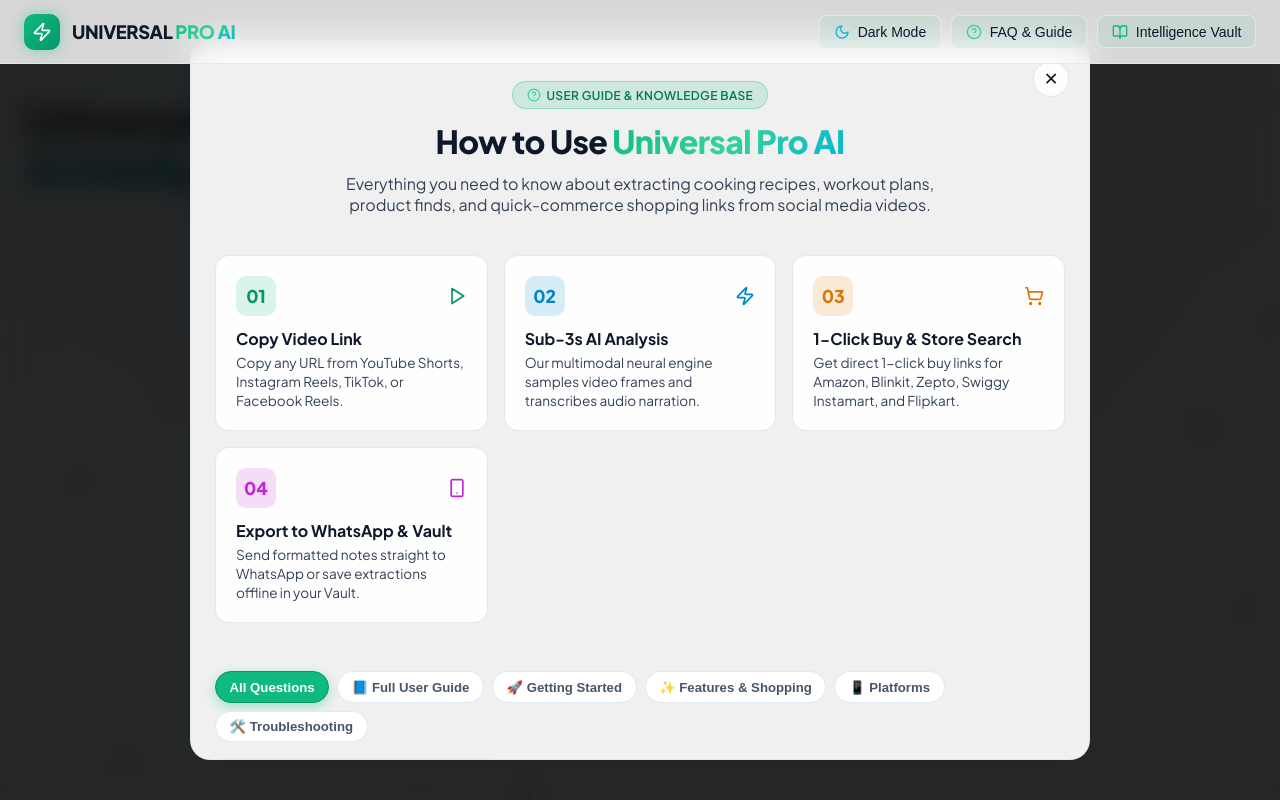
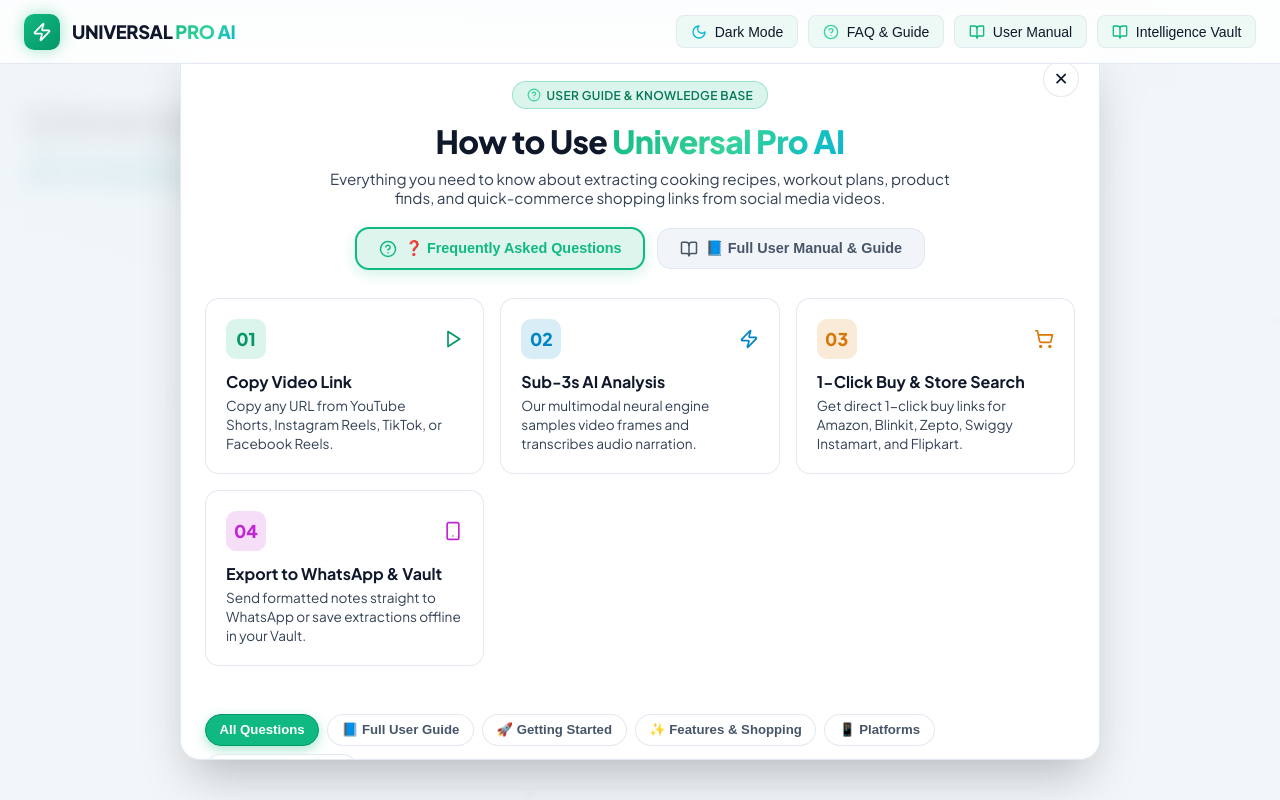
Before and after one commit to manasdas111555/recipe-extractor, a Next.js app in the folder frontend/: page / in a window 1280 px wide. Both pictures are taken after a click on the button "FAQ & Guide". Built offline with nearby package versions, Linux system fonts and the light colour scheme.

Commit message:
fix(ui): dynamic theme backdrop blur and dedicated User Manual top switcher tab

```diff
--- a/frontend/src/app/globals.css
+++ b/frontend/src/app/globals.css
@@ -5,7 +5,9 @@
   --bg-base: #F8FAFC;
   --bg-surface: rgba(255, 255, 255, 0.82);
   --bg-surface-elevated: rgba(255, 255, 255, 0.94);
+  --bg-surface-solid: #FFFFFF;
   --bg-card: rgba(255, 255, 255, 0.88);
+  --bg-card-solid: #F1F5F9;
   --border-subtle: rgba(226, 232, 240, 0.95);
   --border-active: rgba(16, 185, 129, 0.5);
   --text-primary: #0F172A;
@@ -32,7 +34,9 @@
   --bg-base: #040711;
   --bg-surface: rgba(14, 20, 36, 0.78);
   --bg-surface-elevated: rgba(22, 30, 54, 0.88);
+  --bg-surface-solid: #0D1322;
   --bg-card: rgba(12, 18, 32, 0.75);
+  --bg-card-solid: #161E36;
   --border-subtle: rgba(255, 255, 255, 0.09);
   --border-active: rgba(16, 185, 129, 0.45);
   --text-primary: #F8FAFC;
--- a/frontend/src/app/page.tsx
+++ b/frontend/src/app/page.tsx
@@ -82,6 +82,7 @@
   const [waPhoneNumber, setWaPhoneNumber] = useState<string>('');
   const [theme, setTheme] = useState<'light' | 'dark'>('light');
   const [isCookingDrawerOpen, setIsCookingDrawerOpen] = useState<boolean>(false);
+  const [faqCategory, setFaqCategory] = useState<string>('all');
 
   const toggleSaveToVault = () => {
     if (!result) return;
@@ -949,12 +950,28 @@
 
             {/* FAQ & How It Works Guide Button */}
             <button
-              onClick={() => setIsFaqModalOpen(true)}
+              onClick={() => {
+                setFaqCategory('all');
+                setIsFaqModalOpen(true);
+              }}
               className="btn-ghost"
               style={{ padding: '0.45rem 0.85rem' }}
             >
               <HelpCircle size={16} color="#34D399" />
               <span>FAQ & Guide</span>
+            </button>
+
+            {/* Dedicated User Manual Button */}
+            <button
+              onClick={() => {
+                setFaqCategory('user_manual');
+                setIsFaqModalOpen(true);
+              }}
+              className="btn-ghost"
+              style={{ padding: '0.45rem 0.85rem' }}
+            >
+              <BookOpen size={16} color="#10B981" />
+              <span>User Manual</span>
             </button>
 
             {/* Intelligence Vault Library Button */}
@@ -2192,7 +2209,7 @@
         })()}
 
         {/* Interactive FAQ & User Guide Modal Drawer */}
-        <FaqSection isOpen={isFaqModalOpen} onClose={() => setIsFaqModalOpen(false)} />
+        <FaqSection isOpen={isFaqModalOpen} onClose={() => setIsFaqModalOpen(false)} initialCategory={faqCategory} />
       </main>
 
       {/* Slide-out Intelligence Vault Library Drawer */}
--- a/frontend/src/components/FaqSection.tsx
+++ b/frontend/src/components/FaqSection.tsx
@@ -203,12 +203,19 @@
 interface FaqSectionProps {
   isOpen?: boolean;
   onClose?: () => void;
+  initialCategory?: string;
 }
 
-export default function FaqSection({ isOpen, onClose }: FaqSectionProps = {}) {
-  const [activeCategory, setActiveCategory] = useState<string>('all');
+export default function FaqSection({ isOpen, onClose, initialCategory = 'all' }: FaqSectionProps = {}) {
+  const [activeCategory, setActiveCategory] = useState<string>(initialCategory);
   const [searchQuery, setSearchQuery] = useState<string>('');
   const [openId, setOpenId] = useState<string | null>('how-to-extract');
+
+  React.useEffect(() => {
+    if (initialCategory) {
+      setActiveCategory(initialCategory);
+    }
+  }, [initialCategory, isOpen]);
 
   const toggleAccordion = (id: string) => {
     setOpenId((prev) => (prev === id ? null : id));
@@ -230,16 +237,14 @@
       id="faq-section"
       style={{
         width: '100%',
-        maxWidth: '900px',
+        maxWidth: '920px',
         maxHeight: '90vh',
         overflowY: 'auto',
         padding: '2.5rem 1.5rem',
-        background: 'var(--bg-surface-elevated)',
-        backdropFilter: 'blur(20px)',
-        WebkitBackdropFilter: 'blur(20px)',
+        background: 'var(--bg-surface-solid)',
         border: '1px solid var(--border-subtle)',
         borderRadius: 'var(--radius-lg)',
-        boxShadow: 'var(--shadow-card)',
+        boxShadow: '0 25px 50px -12px rgba(0, 0, 0, 0.25)',
         position: 'relative'
       }}
     >
@@ -270,7 +275,7 @@
       )}
 
       {/* Header Badge & Title */}
-      <div style={{ textAlign: 'center', marginBottom: '2.5rem' }}>
+      <div style={{ textAlign: 'center', marginBottom: '1.75rem' }}>
         <div
           className="badge-pill badge-emerald"
           style={{ marginBottom: '0.75rem', padding: '0.35rem 0.85rem', fontSize: '0.75rem' }}
@@ -285,15 +290,61 @@
             fontWeight: 800,
             letterSpacing: '-0.02em',
             color: 'var(--text-primary)',
-            marginBottom: '0.75rem'
+            marginBottom: '0.5rem'
           }}
         >
           How to Use <span className="gradient-text">Universal Pro AI</span>
         </h2>
 
-        <p style={{ color: 'var(--text-secondary)', fontSize: '1rem', maxWidth: '640px', margin: '0 auto' }}>
+        <p style={{ color: 'var(--text-secondary)', fontSize: '0.95rem', maxWidth: '640px', margin: '0 auto 1.25rem' }}>
           Everything you need to know about extracting cooking recipes, workout plans, product finds, and quick-commerce shopping links from social media videos.
         </p>
+
+        {/* Prominent Primary Mode Switcher Bar (FAQ vs User Manual) */}
+        <div style={{ display: 'flex', alignItems: 'center', justifyContent: 'center', gap: '0.75rem', flexWrap: 'wrap' }}>
+          <button
+            onClick={() => setActiveCategory('all')}
+            style={{
+              padding: '0.65rem 1.35rem',
+              borderRadius: 'var(--radius-md)',
+              fontSize: '0.9rem',
+              fontWeight: 700,
+              border: activeCategory !== 'user_manual' ? '2px solid #10B981' : '1px solid var(--border-subtle)',
+              background: activeCategory !== 'user_manual' ? 'rgba(16, 185, 129, 0.14)' : 'var(--bg-card-solid)',
+              color: activeCategory !== 'user_manual' ? 'var(--accent-emerald)' : 'var(--text-secondary)',
+              cursor: 'pointer',
+              display: 'inline-flex',
+              alignItems: 'center',
+              gap: '0.5rem',
+              transition: 'all 0.2s ease',
+              boxShadow: activeCategory !== 'user_manual' ? '0 4px 14px rgba(16, 185, 129, 0.2)' : 'none'
+            }}
+          >
+            <HelpCircle size={18} />
+            <span>❓ Frequently Asked Questions</span>
+          </button>
+          <button
+            onClick={() => setActiveCategory('user_manual')}
+            style={{
+              padding: '0.65rem 1.35rem',
+              borderRadius: 'var(--radius-md)',
+              fontSize: '0.9rem',
+              fontWeight: 700,
+              border: activeCategory === 'user_manual' ? '2px solid #10B981' : '1px solid var(--border-subtle)',
+              background: activeCategory === 'user_manual' ? 'rgba(16, 185, 129, 0.14)' : 'var(--bg-card-solid)',
+              color: activeCategory === 'user_manual' ? 'var(--accent-emerald)' : 'var(--text-secondary)',
+              cursor: 'pointer',
+              display: 'inline-flex',
+              alignItems: 'center',
+              gap: '0.5rem',
+              transition: 'all 0.2s ease',
+              boxShadow: activeCategory === 'user_manual' ? '0 4px 14px rgba(16, 185, 129, 0.2)' : 'none'
+            }}
+          >
+            <BookOpen size={18} />
+            <span>📘 Full User Manual & Guide</span>
+          </button>
+        </div>
       </div>
 
       {/* Visual 4-Step Quick Start Grid */}
@@ -691,6 +742,7 @@
   );
 
   if (onClose) {
+    const isDark = typeof document !== 'undefined' && document.documentElement.classList.contains('dark');
     return (
       <div
         style={{
@@ -699,7 +751,7 @@
           left: 0,
           right: 0,
           bottom: 0,
-          backgroundColor: 'rgba(0, 0, 0, 0.85)',
+          backgroundColor: isDark ? 'rgba(4, 7, 17, 0.85)' : 'rgba(241, 245, 249, 0.88)',
           backdropFilter: 'blur(12px)',
           zIndex: 1000,
           display: 'flex',
@@ -709,7 +761,7 @@
         }}
         onClick={onClose}
       >
-        <div onClick={(e) => e.stopPropagation()} style={{ width: '100%', maxWidth: '900px' }}>
+        <div onClick={(e) => e.stopPropagation()} style={{ width: '100%', maxWidth: '920px' }}>
           {contentNode}
         </div>
       </div>
```
